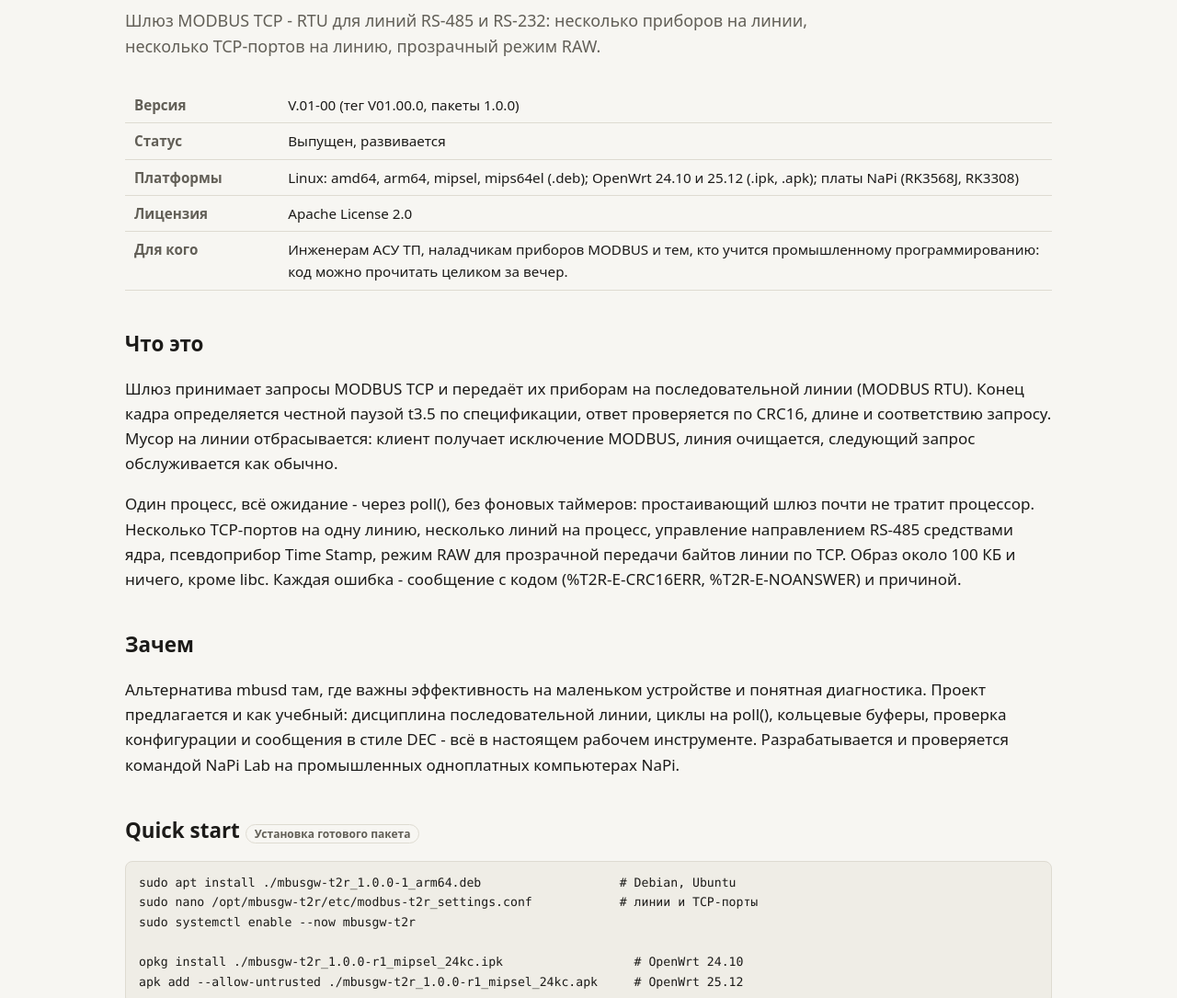
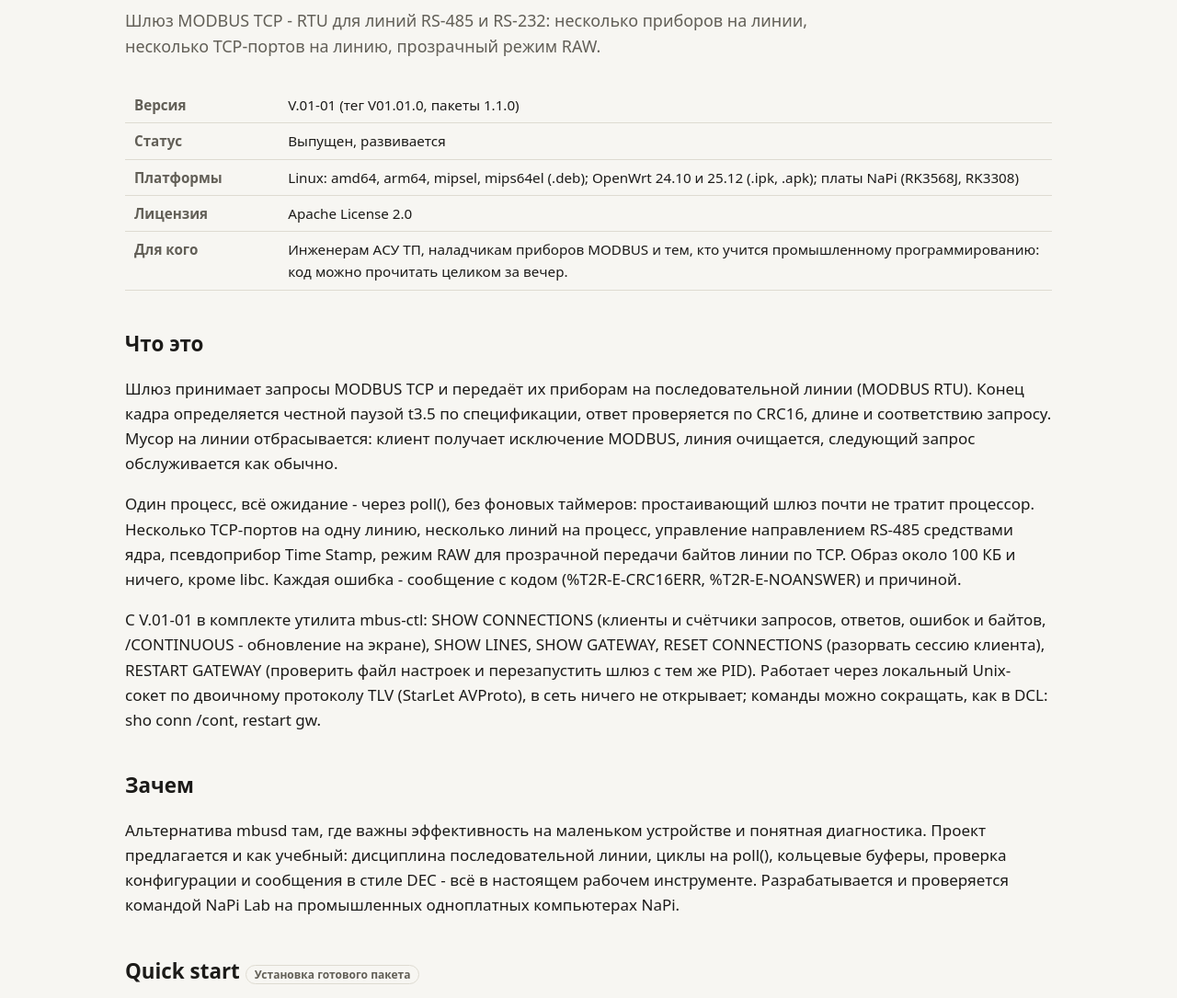
Before and after one commit to SysMan-One/SysMan-One.github.io, a plain HTML site: page projects/mbus-gw.html in a window 1280 px wide. Shown: the part 207-1292 px from the top of the page at 92% size. Drawn offline with Linux system fonts and the light colour scheme.

Commit message:
mbus-gw-t2r: V.01-01 (packages 1.1.0), mbus-ctl

```diff
--- a/projects/mbus-gw.html
+++ b/projects/mbus-gw.html
@@ -23,21 +23,22 @@
 <p>Шлюз MODBUS TCP - RTU для линий RS-485 и RS-232: несколько приборов на линии, несколько TCP-портов на линию, прозрачный режим RAW.</p>
 </section>
 <table>
-<tr><th>Версия</th><td>V.01-00 (тег V01.00.0, пакеты 1.0.0)</td></tr>
+<tr><th>Версия</th><td>V.01-01 (тег V01.01.0, пакеты 1.1.0)</td></tr>
 <tr><th>Статус</th><td>Выпущен, развивается</td></tr>
 <tr><th>Платформы</th><td>Linux: amd64, arm64, mipsel, mips64el (.deb); OpenWrt 24.10 и 25.12 (.ipk, .apk); платы NaPi (RK3568J, RK3308)</td></tr>
 <tr><th>Лицензия</th><td>Apache License 2.0</td></tr>
 <tr><th>Для кого</th><td>Инженерам АСУ ТП, наладчикам приборов MODBUS и тем, кто учится промышленному программированию: код можно прочитать целиком за вечер.</td></tr>
 </table>
-<h2>Что это</h2><p>Шлюз принимает запросы MODBUS TCP и передаёт их приборам на последовательной линии (MODBUS RTU). Конец кадра определяется честной паузой t3.5 по спецификации, ответ проверяется по CRC16, длине и соответствию запросу. Мусор на линии отбрасывается: клиент получает исключение MODBUS, линия очищается, следующий запрос обслуживается как обычно.</p><p>Один процесс, всё ожидание - через poll(), без фоновых таймеров: простаивающий шлюз почти не тратит процессор. Несколько TCP-портов на одну линию, несколько линий на процесс, управление направлением RS-485 средствами ядра, псевдоприбор Time Stamp, режим RAW для прозрачной передачи байтов линии по TCP. Образ около 100 КБ и ничего, кроме libc. Каждая ошибка - сообщение с кодом (%T2R-E-CRC16ERR, %T2R-E-NOANSWER) и причиной.</p>
+<h2>Что это</h2><p>Шлюз принимает запросы MODBUS TCP и передаёт их приборам на последовательной линии (MODBUS RTU). Конец кадра определяется честной паузой t3.5 по спецификации, ответ проверяется по CRC16, длине и соответствию запросу. Мусор на линии отбрасывается: клиент получает исключение MODBUS, линия очищается, следующий запрос обслуживается как обычно.</p><p>Один процесс, всё ожидание - через poll(), без фоновых таймеров: простаивающий шлюз почти не тратит процессор. Несколько TCP-портов на одну линию, несколько линий на процесс, управление направлением RS-485 средствами ядра, псевдоприбор Time Stamp, режим RAW для прозрачной передачи байтов линии по TCP. Образ около 100 КБ и ничего, кроме libc. Каждая ошибка - сообщение с кодом (%T2R-E-CRC16ERR, %T2R-E-NOANSWER) и причиной.</p><p>С V.01-01 в комплекте утилита mbus-ctl: SHOW CONNECTIONS (клиенты и счётчики запросов, ответов, ошибок и байтов, /CONTINUOUS - обновление на экране), SHOW LINES, SHOW GATEWAY, RESET CONNECTIONS (разорвать сессию клиента), RESTART GATEWAY (проверить файл настроек и перезапустить шлюз с тем же PID). Работает через локальный Unix-сокет по двоичному протоколу TLV (StarLet AVProto), в сеть ничего не открывает; команды можно сокращать, как в DCL: sho conn /cont, restart gw.</p>
 <h2>Зачем</h2><p>Альтернатива mbusd там, где важны эффективность на маленьком устройстве и понятная диагностика. Проект предлагается и как учебный: дисциплина последовательной линии, циклы на poll(), кольцевые буферы, проверка конфигурации и сообщения в стиле DEC - всё в настоящем рабочем инструменте. Разрабатывается и проверяется командой NaPi Lab на промышленных одноплатных компьютерах NaPi.</p>
 <h2>Quick start <small class="tag">Установка готового пакета</small></h2>
-<pre><code>sudo apt install ./mbusgw-t2r_1.0.0-1_arm64.deb                   # Debian, Ubuntu
+<pre><code>sudo apt install ./mbusgw-t2r_1.1.0-1_arm64.deb                   # Debian, Ubuntu
 sudo nano /opt/mbusgw-t2r/etc/modbus-t2r_settings.conf            # линии и TCP-порты
 sudo systemctl enable --now mbusgw-t2r
+sudo mbus-ctl sho conn /cont                                      # кто подключён, счётчики
 
-opkg install ./mbusgw-t2r_1.0.0-r1_mipsel_24kc.ipk                  # OpenWrt 24.10
-apk add --allow-untrusted ./mbusgw-t2r_1.0.0-r1_mipsel_24kc.apk     # OpenWrt 25.12</code></pre>
+opkg install ./mbusgw-t2r_1.1.0-r1_mipsel_24kc.ipk                  # OpenWrt 24.10
+apk add --allow-untrusted ./mbusgw-t2r_1.1.0-r1_mipsel_24kc.apk     # OpenWrt 25.12</code></pre>
 <p class="src">Источник: mbus-gw-t2r/README.md; руководство пользователя - docs/UserGuide_RU.md и PDF в Releases</p>
 <h2>Скачать</h2><p>Пакеты .deb (amd64, arm64, mipsel, mips64el), OpenWrt .ipk и .apk (mips, mipsel, ARM, x86_64), исходники и руководства в PDF - в <a href="https://github.com/napilab/mbus-gw-t2r/releases">Releases на GitHub</a>.</p>
 <h2>Исходники и ссылки</h2><ul><li><a href="https://github.com/napilab/mbus-gw-t2r">Исходники и Releases (GitHub, NaPi Lab)</a></li><li><a href="https://github.com/SysMan-One/mbus-gw-t2r">Исходники (GitHub)</a></li><li><a href="https://codeberg.org/SysManOne/mbus-gw-t2r">Исходники (Codeberg)</a></li></ul>
```
Also changed, not shown: en/projects/mbus-gw.html (+6 -5 lines).
